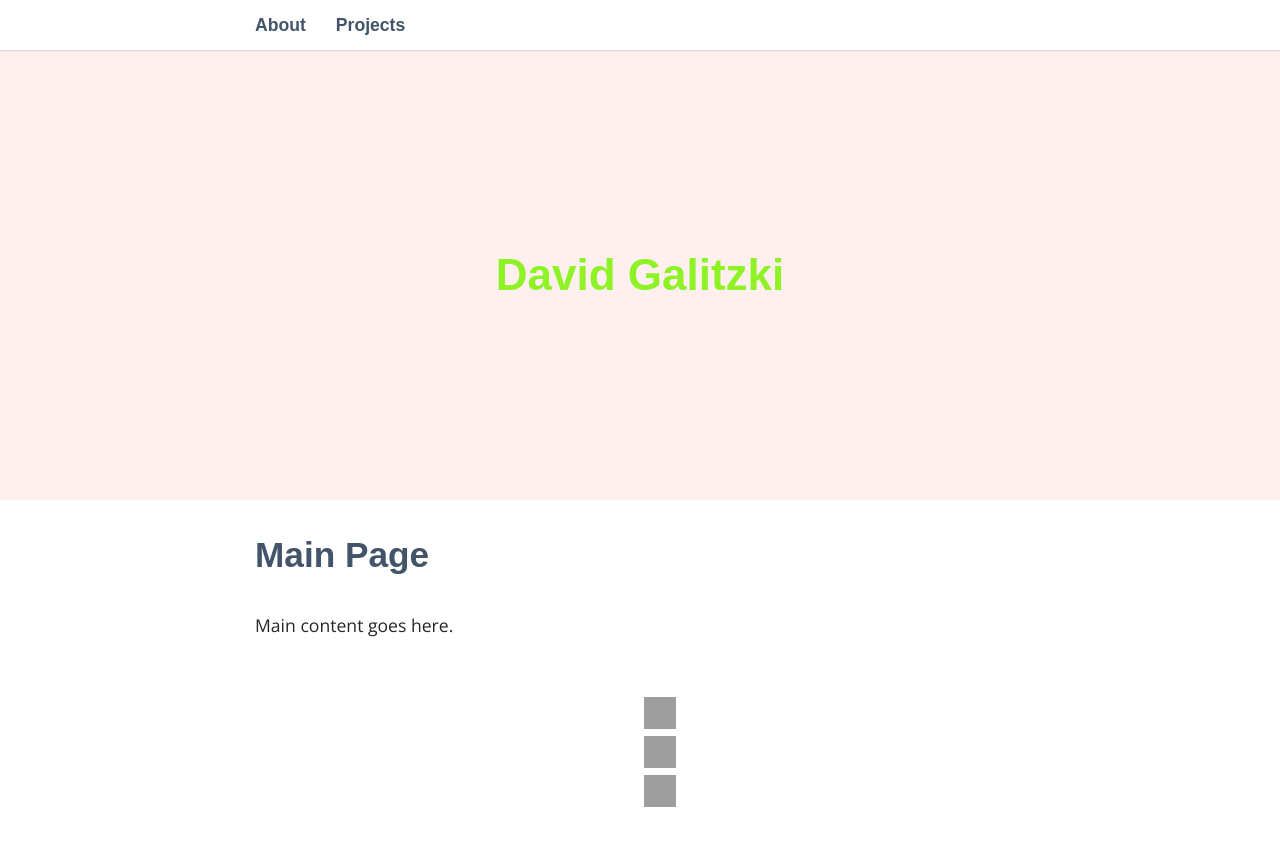
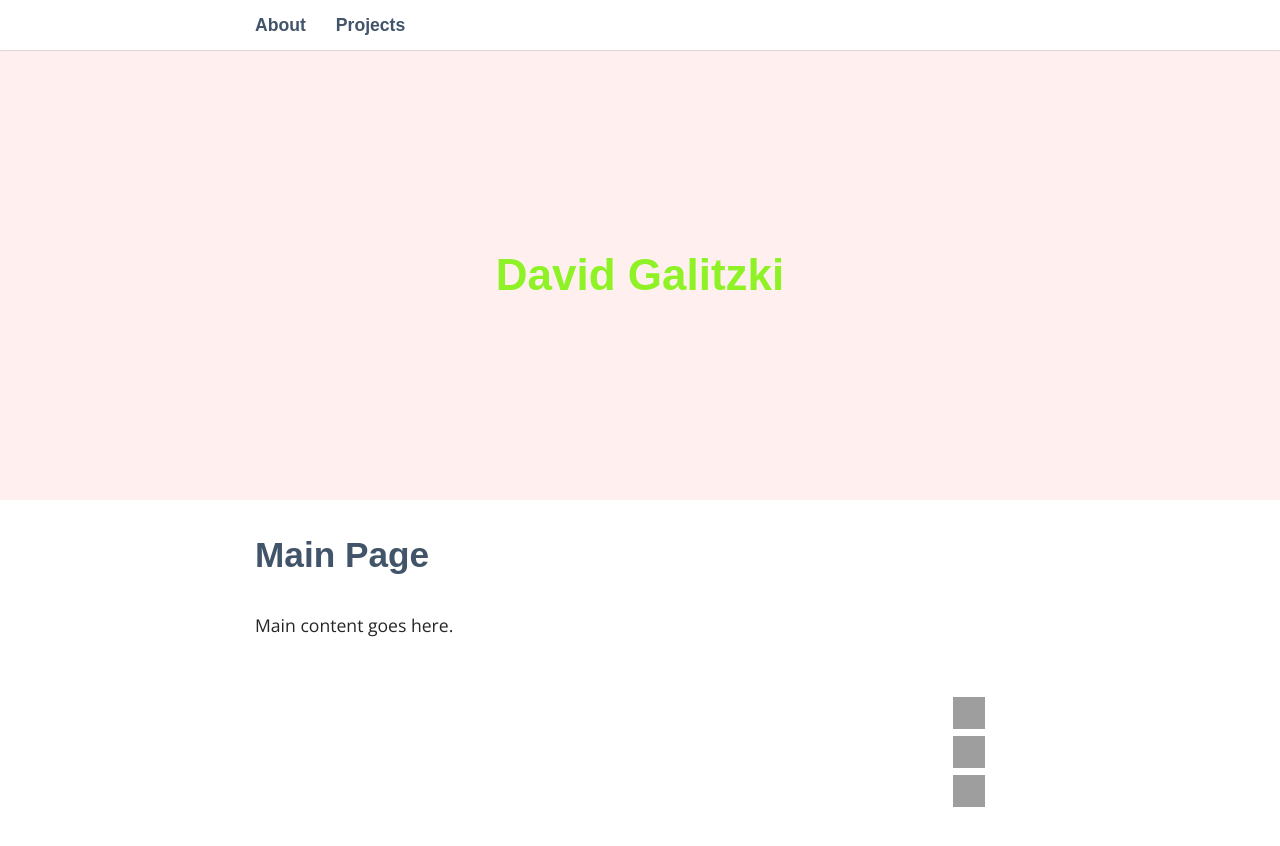
Before and after one commit to davitzki/davitzki.github.io, a Jekyll site: the page built from index.html, in a window 1280 px wide. Shown: the top 846 px of the page. Built offline with Jekyll 4.4.1, drawn with Linux system fonts in a browser that asks for light colours; some web fonts are replaced; grey boxes are pictures that could not be loaded.

Commit message:
Update _layout.scss

```diff
--- a/_sass/_layout.scss
+++ b/_sass/_layout.scss
@@ -108,6 +108,8 @@ aside {
 footer {
 	text-align: center;
 	padding: 40px;
+	display: flex;
+  	justify-content: flex-end;
 }
 
 footer ul {
```
